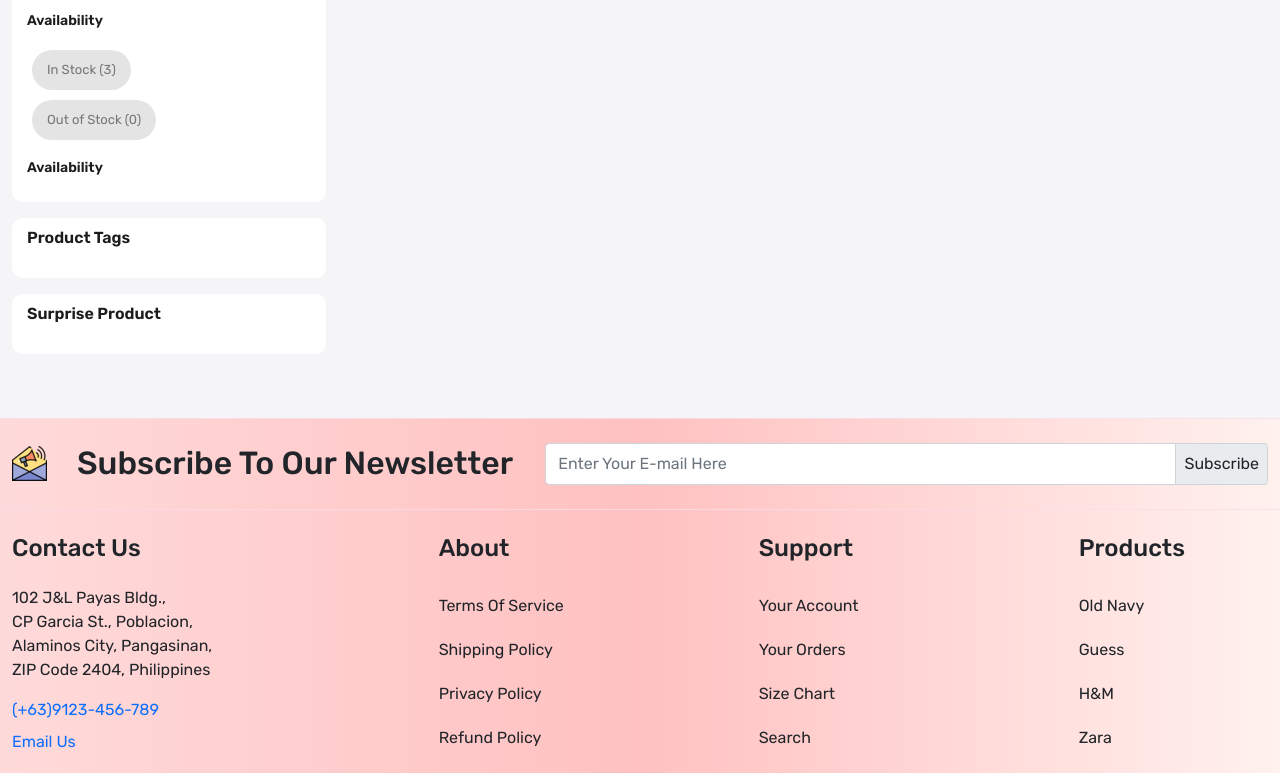
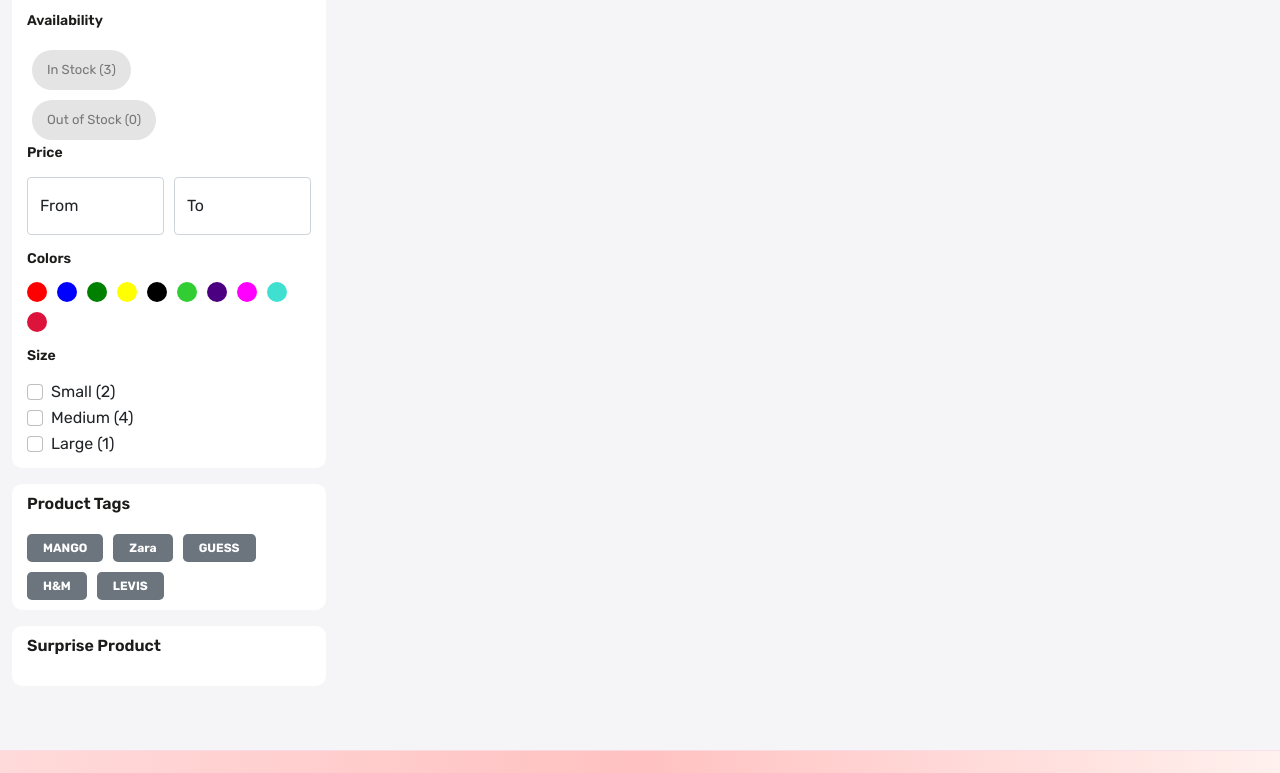
Before and after one commit to Rbihag/ecomm-app, a React (Create React App) app: page /shop in a window 1280 px wide. Shown: the part 640-1413 px from the top of the page. Built offline with nearby package versions, Linux system fonts and the light colour scheme.

Commit message:
random product

```diff
--- a/src/App.css
+++ b/src/App.css
@@ -475,6 +475,16 @@
   cursor: pointer;
 }
 
+.filter-card .form-check-input:focus{
+  box-shadow: none;
+  border-color:var(--color-FFC1C1);
+}
+
+.filter-card .form-check-input:checked{
+  background-color: var(--color-FFC1C1);
+  border-color:var(--color-FFC1C1);
+}
+
 .filter-card .form-toggle-input {
   display: none;
 }
@@ -496,6 +506,13 @@
 .form-toggle-input:checked + .form-toggle-label {
   background-color: var(--color-FFC1C1);
   border-color: var(--color-FFC1C1);
+}
+
+.sub-title1 {
+  font-size: 14px;
+  font-weight: 600;
+  color: var(--color-1c1c1b);
+  margin-bottom: 15px;
 }
 
 .sub-title {
@@ -522,5 +539,57 @@
   transform: translateX(20px);
 }
 
+.colors{
+  list-style-type: none;
+  display: flex;
+  flex-wrap: wrap;
+  gap: 10px;
+}
+
+.colors li {
+  width: 20px;
+  height: 20px;
+  border-radius: 50%;
+}
+
+.colors li:nth-child(1) {
+  background-color: red; /* Color for the first li */
+}
+
+.colors li:nth-child(2) {
+  background-color: blue; /* Color for the second li */
+}
+
+.colors li:nth-child(3) {
+  background-color: green; /* Color for the third li */
+}
+
+.colors li:nth-child(4) {
+  background-color: yellow; /* Color for the fourth li */
+}
+
+.colors li:nth-child(5) {
+  background-color: black; /* Color for the fifth li */
+}
+
+.colors li:nth-child(6) {
+  background-color: limegreen; /* Color for the fifth li */
+}
+
+.colors li:nth-child(7) {
+  background-color: indigo; /* Color for the fifth li */
+}
+
+.colors li:nth-child(8) {
+  background-color: magenta; /* Color for the fifth li */
+}
+
+.colors li:nth-child(9) {
+  background-color: turquoise; /* Color for the fifth li */
+}
+
+.colors li:nth-child(10) {
+  background-color: crimson; /* Color for the fifth li */
+}
 
 /*  View Shop end*/
--- a/src/pages/ViewShop.js
+++ b/src/pages/ViewShop.js
@@ -50,11 +50,68 @@
                                         </label>
                                     </div>
                                 </div>
-                                <h5 className='sub-title'>Availability</h5>
+                                <h5 className='sub-title1'>Price</h5>
+                                <div className='d-flex align-items-center gap-10'>
+                                    <div className="form-floating mb-3">
+                                        <input type="email" className="form-control" id="floatingInput" placeholder="From" />
+                                        <label htmlFor="floatingInput">From</label>
+                                    </div>
+                                    <div className="form-floating mb-3">
+                                        <input type="email" className="form-control" id="floatingInput1" placeholder="To" />
+                                        <label htmlFor="floatingInput1">To</label>
+                                    </div>
+                                </div>
+                                <h5 className='sub-title1'>Colors</h5>
+                                <div>
+                                    <div>
+                                        <ul className='colors ps-0'>
+                                            <li></li>
+                                            <li></li>
+                                            <li></li>
+                                            <li></li>
+                                            <li></li>
+                                            <li></li>
+                                            <li></li>
+                                            <li></li>
+                                            <li></li>
+                                            <li></li>
+                                        </ul>
+                                    </div>
+                                </div>
+                                <h5 className='sub-title1'>Size</h5>
+                                <div>
+                                    <div className='form-check'>
+                                        <input className='form-check-input' type='checkbox' value="" id="color-1" />
+                                        <label className='form-check-label' htmlFor='color-1'>
+                                            Small (2)
+                                        </label>
+                                    </div>
+                                    <div className='form-check'>
+                                        <input className='form-check-input' type='checkbox' value="" id="color-2" />
+                                        <label className='form-check-label' htmlFor='color-2'>
+                                            Medium (4)
+                                        </label>
+                                    </div>
+                                    <div className='form-check'>
+                                        <input className='form-check-input' type='checkbox' value="" id="color-3" />
+                                        <label className='form-check-label' htmlFor='color-3'>
+                                            Large (1)
+                                        </label>
+                                    </div>
+                                </div>
                             </div>
                         </div>
                         <div className='filter-card mb-3'>
                             <h3 className='filter-title'>Product Tags</h3>
+                            <div>
+                                <div className='product-tags d-flex flex-wrap aling-items-center gap-10'>
+                                    <span className='badge bg-secondary rounded-3 py-2 px-3'>MANGO</span>
+                                    <span className='badge bg-secondary rounded-3 py-2 px-3'>Zara</span>
+                                    <span className='badge bg-secondary rounded-3 py-2 px-3'>GUESS</span>
+                                    <span className='badge bg-secondary rounded-3 py-2 px-3'>H&M</span>
+                                    <span className='badge bg-secondary rounded-3 py-2 px-3'>LEVIS</span>
+                                </div>
+                            </div>
                         </div>
                         <div className='filter-card mb-3'>
                             <h3 className='filter-title'>Surprise Product</h3>
```
